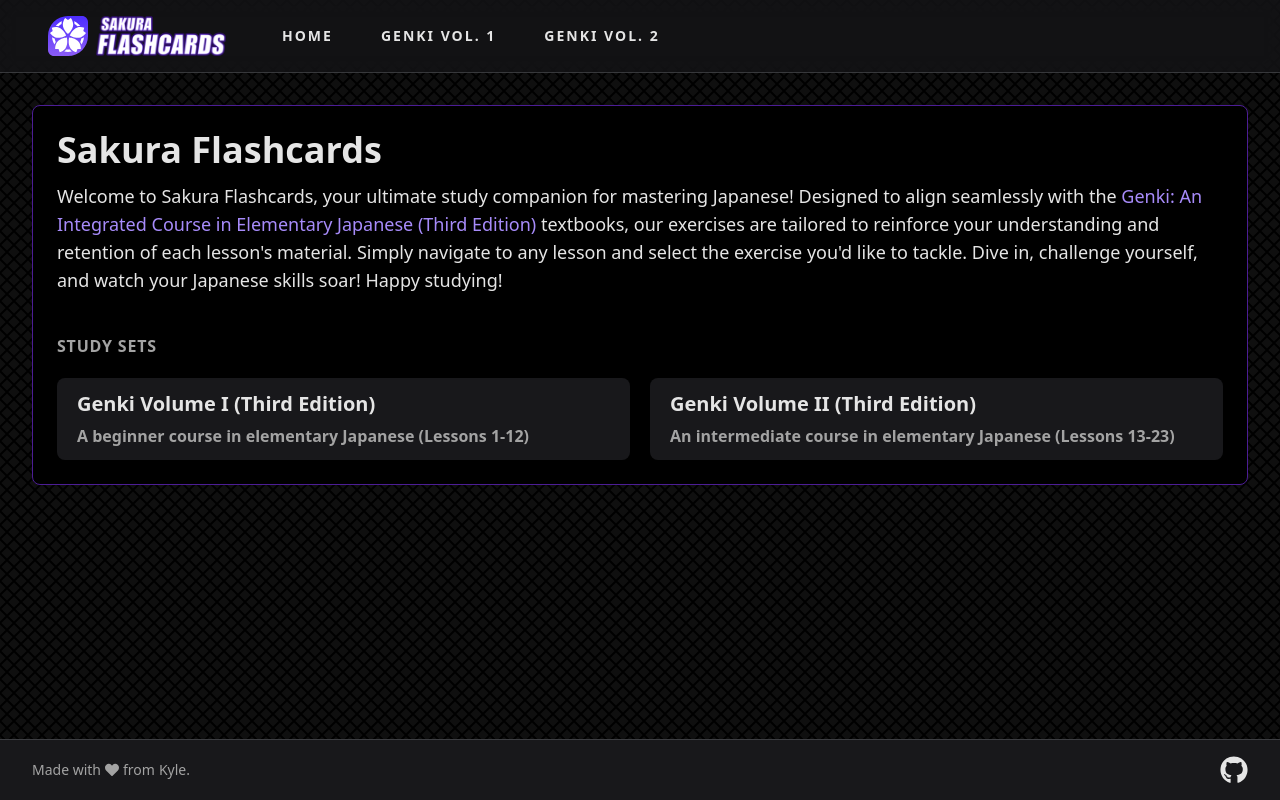
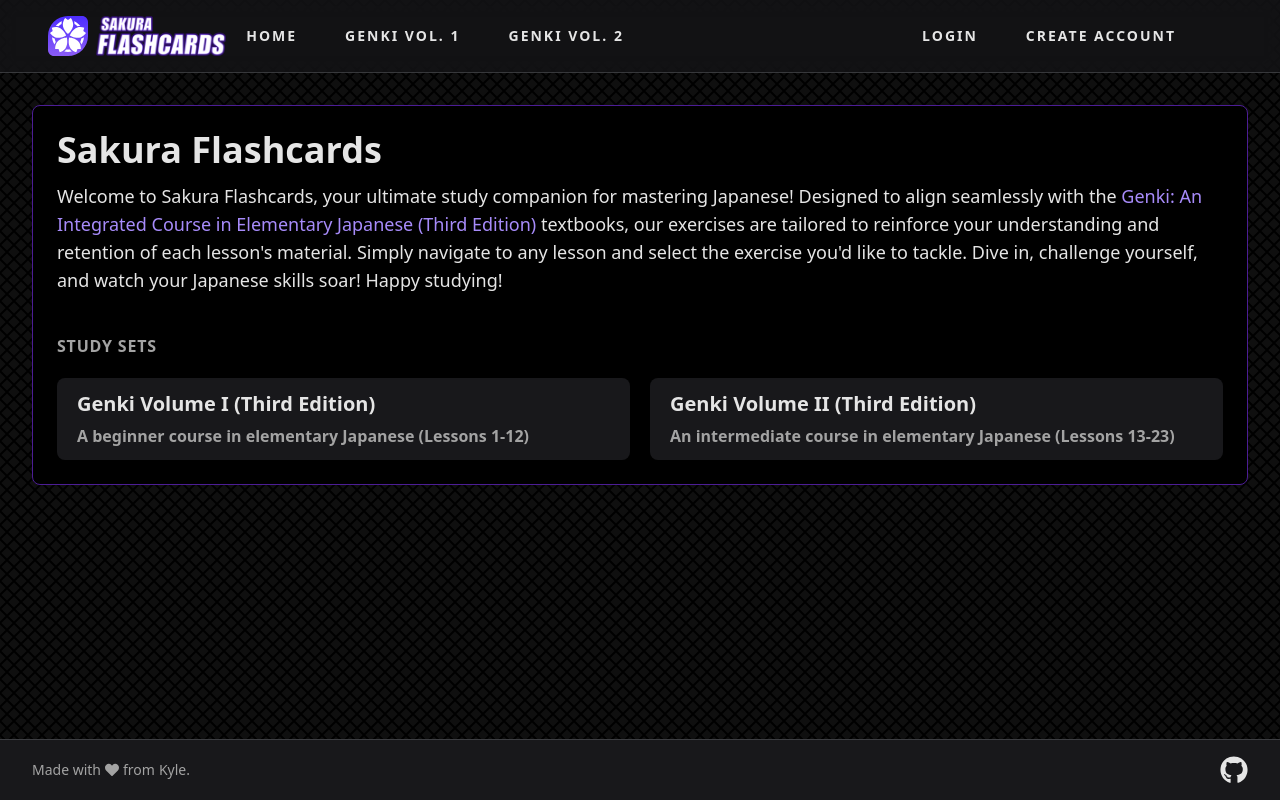
Before and after one commit to MatthewBiggins/CIS4250-Group4-Sakura-Flashcards, a Next.js app in the folder sakura-flashcards/: page / in a window 1280 px wide. Built offline with nearby package versions, Linux system fonts and the light colour scheme.

Commit message:
Header changes

```diff
--- a/sakura-flashcards/components/Header.tsx
+++ b/sakura-flashcards/components/Header.tsx
@@ -34,7 +34,7 @@ const Header = () => {
               width={130}
             />
           </Link>
-          <ul className="hidden md:flex justify-between items-center space-x-8 uppercase font-bold text-sm tracking-[2px]">
+          <ul className="hidden md:flex w-full justify-between items-center space-x-8 uppercase font-bold text-sm tracking-[2px]">
             {navLinks.map((link) => (
               <li
                 key={link.key}
@@ -48,6 +48,28 @@ const Header = () => {
                 </Link>
               </li>
             ))}
+            <div className="flex flex-grow"></div>
+            <li
+              className="hover:opacity-60 custom-transition object-left-top"
+            >
+                <Link
+                  href="/login"
+                  className="p-2"
+                >
+                  <span className="relative">Login</span>
+                </Link>
+            </li>
+            <li
+              className="hover:opacity-60 custom-transition object-left-top"
+            >
+                <Link
+                  href="/sign-up"
+                  className="p-2"
+                >
+                  <span className="relative">Create Account</span>
+                </Link>
+            </li>
+
           </ul>
           <div className="flex items-center space-x-2 text-xl">
             <button
```
